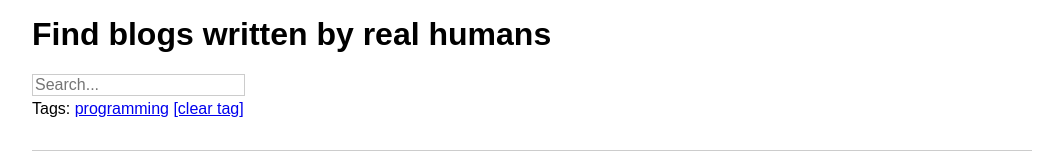
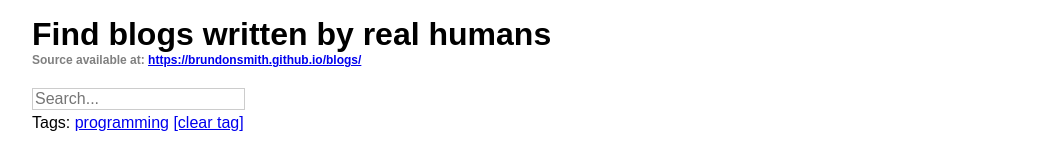
Before and after one commit to brundonsmith/blogs, a website: page docs/index.html in a window 1280 px wide. Shown: the top 160 px of the page, without its empty margins (108-1171 px from the left). Drawn offline with Linux system fonts and the light colour scheme.

Commit message:
Added link from README to site and from site to repo

```diff
--- a/docs/index.html
+++ b/docs/index.html
@@ -17,7 +17,15 @@
         </head>
 
 
-        <h1>Find blogs written by real humans</h1>
+        <h1>
+            Find blogs written by real humans
+
+            <div style="font-size: 12px; color: rgba(0,0,0,0.5);">
+                Source available at: <a href="https://brundonsmith.github.io/blogs/" target="_blank">https://brundonsmith.github.io/blogs/</a>
+            </div>
+        </h1>
+
+
 
         <div class="controls">
             <input id="search" type="search" placeholder="Search...">
```
Also changed, not shown: src/views/index.html.js (+9 -1 lines), README.md.
